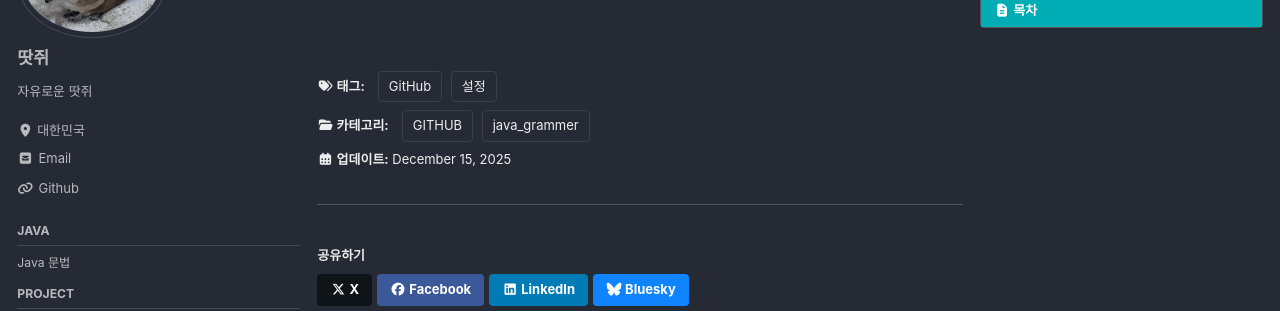
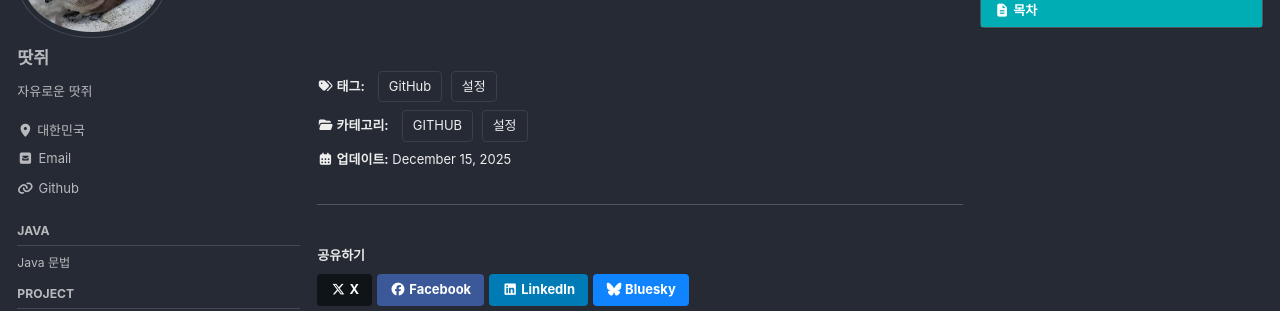
Before and after one commit to jaeseo0214/jaeseo0214.github.io, a Jekyll site: the page built from _posts/2025-12-15-Github_Sync.md, in a window 1280 px wide and 1040 px high. Shown: the part 165-476 px from the top of the window. Built offline with Jekyll 4.4.1, drawn with Linux system fonts in a browser that asks for light colours; cached includes are drawn as plain includes.

Commit message:
Update setting

```diff
--- a/_posts/2025-12-15-Github_Sync.md
+++ b/_posts/2025-12-15-Github_Sync.md
@@ -4,7 +4,7 @@ title: "멀티 기기 GITHUB 블로그 동기화"
 date: 2025-12-15
 categories:
   - GITHUB
-  - java_grammer
+  - 설정
 tags: [GitHub, 설정]
 author_profile: true
 read_time: true
```
